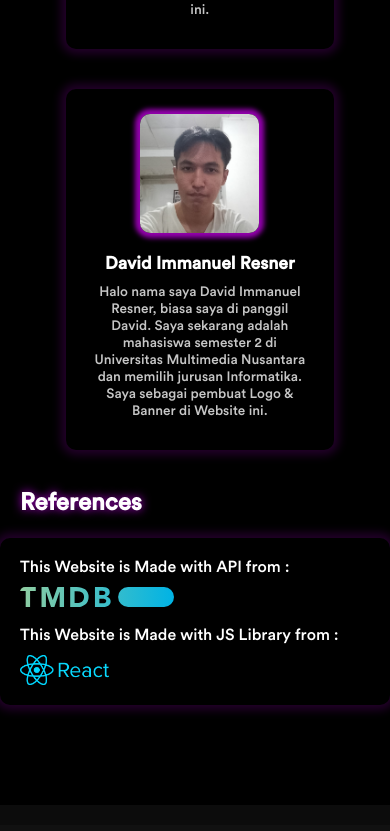
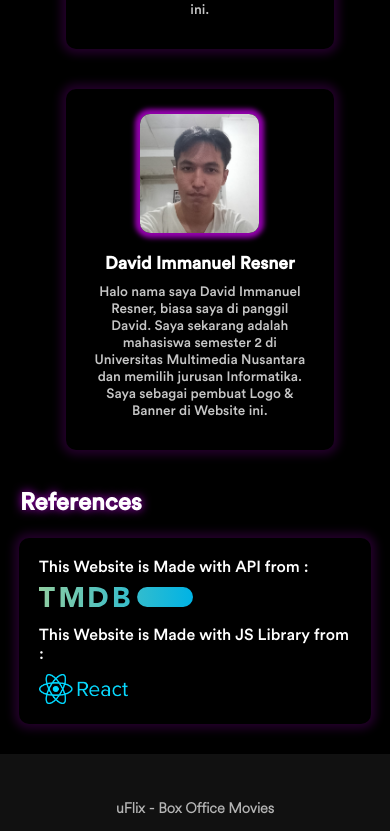
Before and after one commit to samuelkimin/uflix, a React (Create React App) app: page /about in a window 390 px wide. Shown: the part 1332-2163 px from the top of the page. Built offline with nearby package versions, Linux system fonts and the light colour scheme.

Commit message:
Add files via upload

```diff
--- a/src/pages/About.css
+++ b/src/pages/About.css
@@ -1,7 +1,8 @@
 .about {
   background-color: black;
   margin-top: -25px;
-  padding-bottom: 100px;
+  margin-bottom: -20px;
+  padding-bottom: 30px;
 }
 
 #ah1 {
@@ -97,6 +98,12 @@
     box-shadow: 0 0 10px 5px rgba(174, 0, 208, 0.2);
     border-radius: 10px;
 }
+
+@media (max-width:800px) {
+  .aref {
+    width: 80%;
+  }
+}
 .source {
     display: flex;
     flex-direction: row;
@@ -108,10 +115,12 @@
     height: 20px;
     width: auto;
     margin-top: 10px;
+    border-radius: 0;
 }
 
 .sourcelogo2 {
     height: 30px;
     width: auto;
     margin-top: 10px;
+    border-radius: 0;
 }
```
